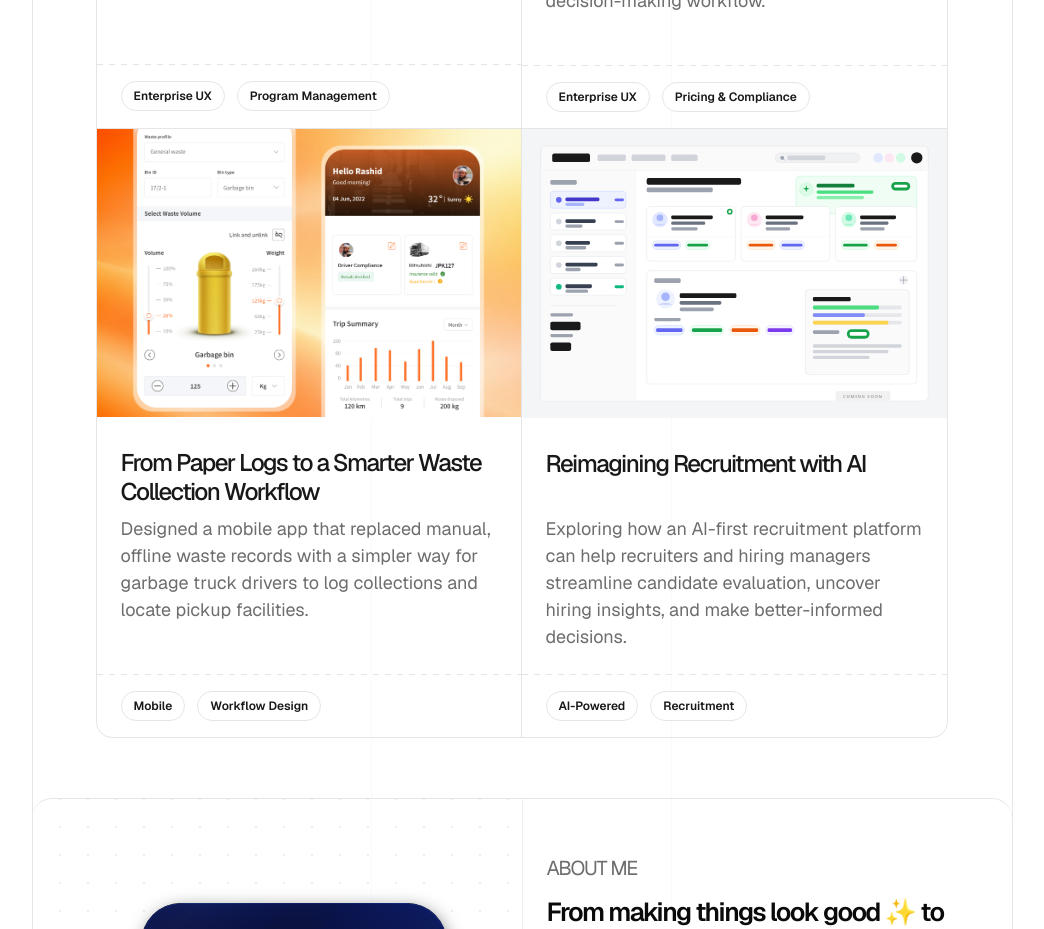
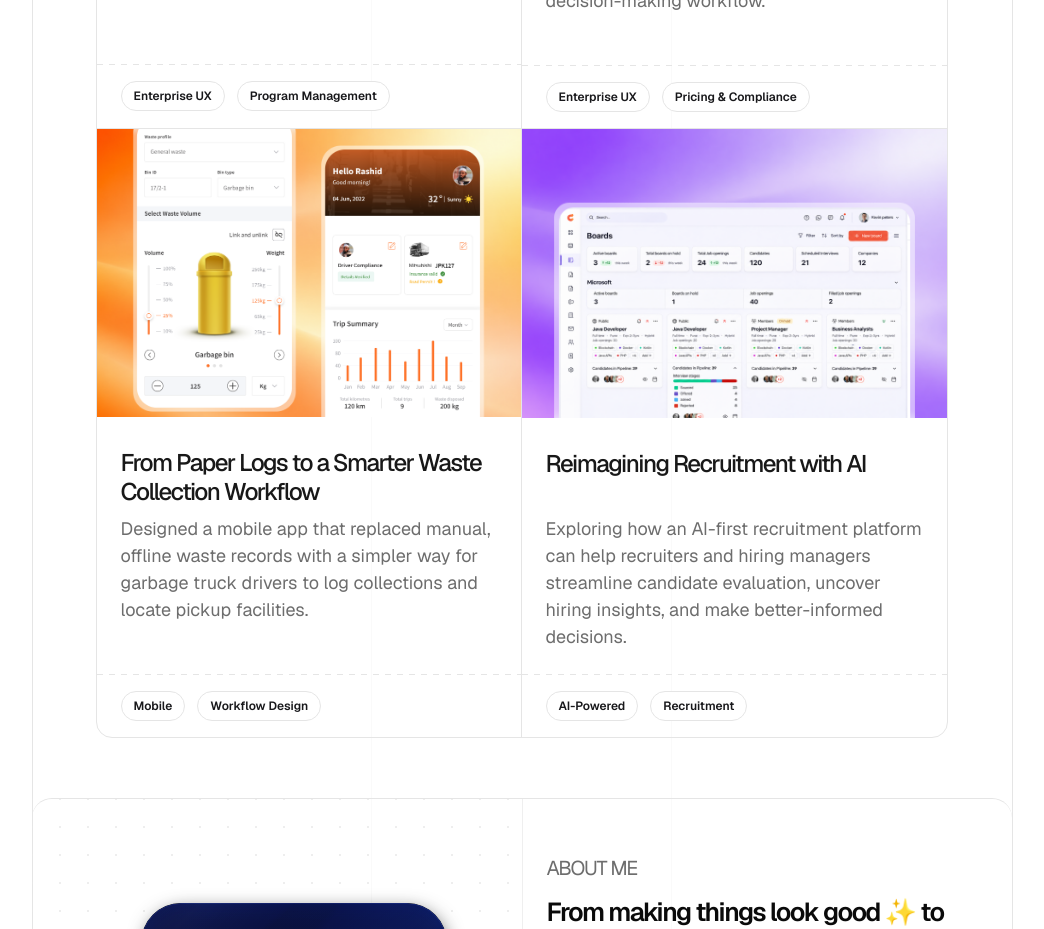
Before and after one commit to athul-krish01/athul_portfolio, a Next.js app: page / in a window 1280 px wide. Shown: the part 1340-2269 px from the top of the page, without its empty margins (111-1155 px from the left). Built offline with nearby package versions, Linux system fonts and the light colour scheme; no server answers; grey boxes are pictures that could not be loaded.

Commit message:
Update coming soon project thumbnail
Co-Authored-By: Claude Haiku 5.5 <noreply@anthropic.com>

```diff
--- a/src/data/projects.ts
+++ b/src/data/projects.ts
@@ -52,7 +52,7 @@ export const projects: Project[] = [
     description:
       "Exploring how an AI-first recruitment platform can help recruiters and hiring managers streamline candidate evaluation, uncover hiring insights, and make better-informed decisions.",
     tags: ["AI-Powered", "Recruitment"],
-    image: "/images/projects/recruitment-ai.svg",
+    image: "/images/projects/recruitment-ai.png",
     href: "#", // TODO: real case-study URL — replace when ready
     comingSoon: true,
   },
```
Also changed, not shown: public/images/projects/recruitment-ai.png (added).
